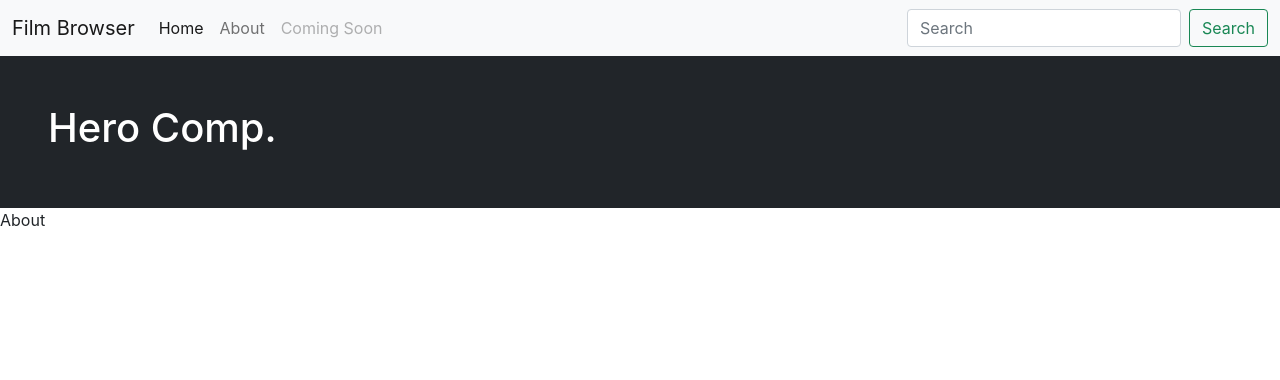
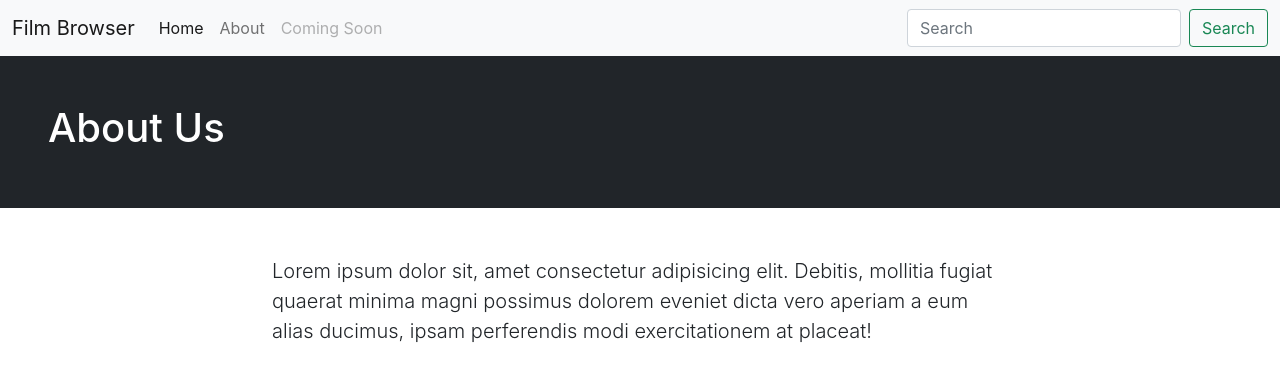
Before and after one commit to Darzwaitz/react_work, a React (Create React App) app in the folder film-browser/: page /about in a window 1280 px wide. Shown: the top 380 px of the page. Built offline with nearby package versions, Linux system fonts and the light colour scheme.

Commit message:
added simple props and some content to comps

```diff
--- a/film-browser/src/components/Hero.js
+++ b/film-browser/src/components/Hero.js
@@ -1,7 +1,7 @@
-const Hero = () => {
+const Hero = ({ text }) => {
   return (
     <header className="bg-dark text-white p-5">
-      <h1>Hero Comp.</h1>
+      <h1>{text}</h1>
     </header>
   );
 };
--- a/film-browser/src/components/pages/About.js
+++ b/film-browser/src/components/pages/About.js
@@ -1,10 +1,22 @@
 import Hero from "../Hero";
-const About = () => {
+const About = ({ text }) => {
   return (
-    <div>
-      <Hero />
-      About
-    </div>
+    <main>
+      <Hero text="About Us" />
+
+      <section className="container">
+        <div className="row">
+          <div className="col-lg-8 offset-lg-2 my-5">
+            <p className="lead">
+              Lorem ipsum dolor sit, amet consectetur adipisicing elit. Debitis,
+              mollitia fugiat quaerat minima magni possimus dolorem eveniet
+              dicta vero aperiam a eum alias ducimus, ipsam perferendis modi
+              exercitationem at placeat!
+            </p>
+          </div>
+        </div>
+      </section>
+    </main>
   );
 };
 
--- a/film-browser/src/components/pages/Home.js
+++ b/film-browser/src/components/pages/Home.js
@@ -2,10 +2,21 @@ import Hero from "../Hero";
 
 const Home = () => {
   return (
-    <div>
-      <Hero />
-      Home
-    </div>
+    <main>
+      <Hero text="Hero comp" />
+      <section className="container">
+        <div className="row">
+          <div className="col-lg-8 offset-lg-2 my-5">
+            <p className="lead">
+              Lorem ipsum dolor sit amet consectetur adipisicing elit.
+              Necessitatibus, quo aliquam, quis accusantium magni reprehenderit
+              deleniti, laudantium pariatur sunt exercitationem voluptatum eum
+              provident! Explicabo.
+            </p>
+          </div>
+        </div>
+      </section>
+    </main>
   );
 };
 
```
